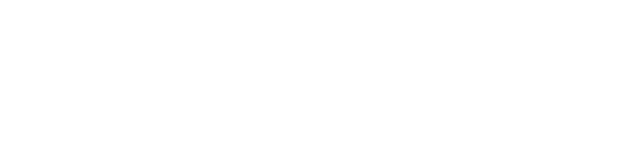
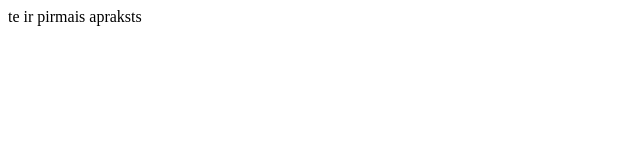
Before and after one commit to SLusis/Majasdarbs-16.03, a plain HTML site: page index.html in a window 1280 px wide. Shown: the whole page, without its empty margins (0-640 px from the left). Drawn offline with Linux system fonts and the light colour scheme.

Commit message:
kas ir tas ir

```diff
--- a/index.html
+++ b/index.html
@@ -6,6 +6,6 @@
     <title>Doc project 3</title>
 </head>
 <body>
-
+    <article>te ir pirmais apraksts </article>
 </body>
 </html>
```
